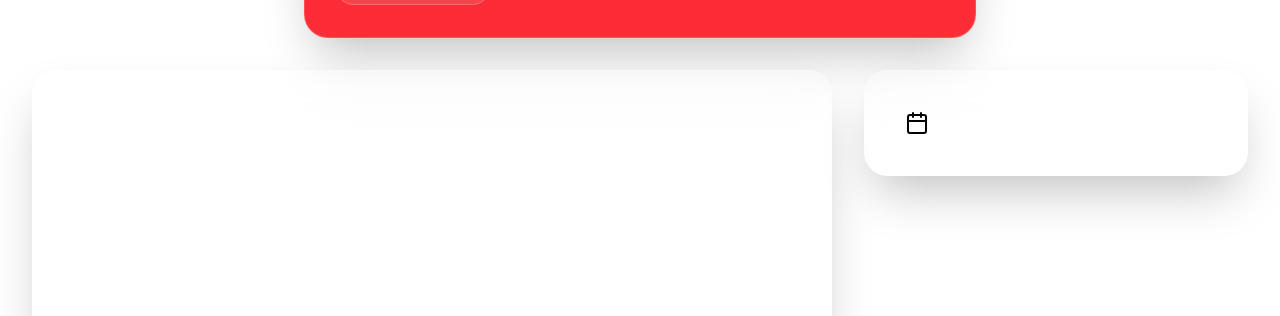
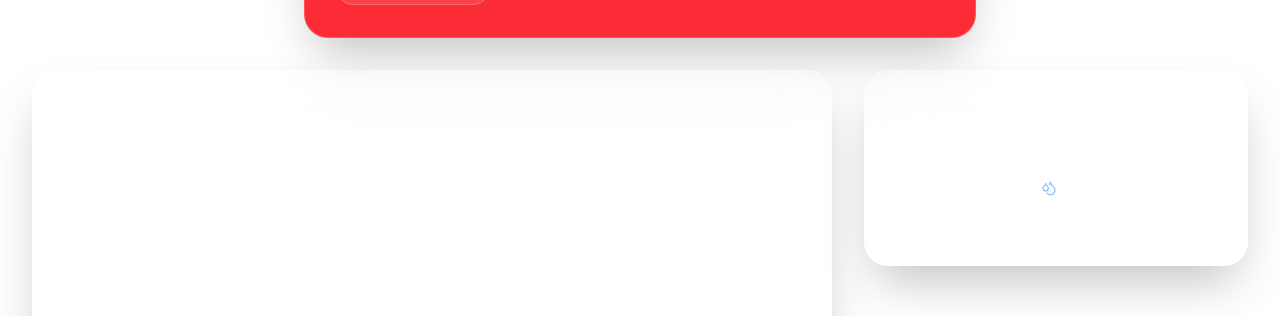
Before and after one commit to LemarkSumalpong/Weather, a React (Vite) app: page / in a window 1280 px wide. Shown: the part 848-1164 px from the top of the page. Built offline with nearby package versions, Linux system fonts and the light colour scheme.

Commit message:
forecast ui

```diff
--- a/src/components/ForeCast.jsx
+++ b/src/components/ForeCast.jsx
@@ -1,16 +1,48 @@
-import { Calendar } from 'lucide-react'
-import React from 'react'
+import { Calendar, Droplets } from 'lucide-react';
+import React from 'react';
 
 function ForeCast() {
   return (
-    <div className='bg-white/10 backdrop-blur-xl border border-white/20 rounded-3xl p-8 shadow-2xl'>
-        <div className='flex items-center space-x-3nb-8'>
-            <div className='p-2 bg-white/20 rounded-full'>
-            <Calendar />
+    <div className="bg-white/10 backdrop-blur-xl border border-white/20 rounded-3xl p-8 shadow-2xl">
+      <div className="flex items-center space-x-3nb-8">
+        <div className="p-2 bg-white/20 rounded-full">
+          <Calendar className="w-6 h-6 text-white/80" />
+        </div>
+        <h2 className="text-2xl font-bold text-white">5 Day Forecast</h2>
+      </div>
+
+      <div className="space-y-4">
+        <div
+          className="flex items-center justify-between p-5 bg-white/5 backdrop-blur-sm rounded-2xl hover:bg-white/10
+            transition-all duration-300 group border border-white/10"
+        >
+          <div className="flex items-center space-x-5 flex-1">
+            <div className="text-white/90 group-hover:text-white transition-all transform group-hover:scale-100 duration"></div>
+            <div className="flex-1">
+              <div className="text-white font-semibold text-lg"></div>
+              <div className="text-white/70 text-sm capitalize font-medium">
+                Weather description
+              </div>
             </div>
+          </div>
+          <div className='flex items-center space-x-6'>
+            <div className='flex items-center space-x-2 text-white/60'>
+            <Droplets className='w-4 h-4 text-blue-300' />
+            <span className='font-medium text-sm'></span>
+            </div>
+          </div>
+          <div className='text-right'>
+            <div className='text-white font-bold text-xl'>
+                Temperature
+            </div>
+             <div className='text-white font-bold text-sm'>
+                 Main Temperature
+            </div>
+          </div>
         </div>
+      </div>
     </div>
-  )
+  );
 }
 
-export default ForeCast
+export default ForeCast;
```
